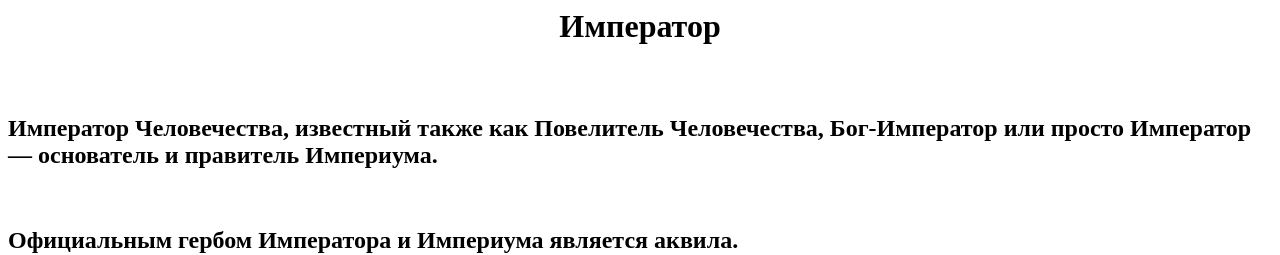
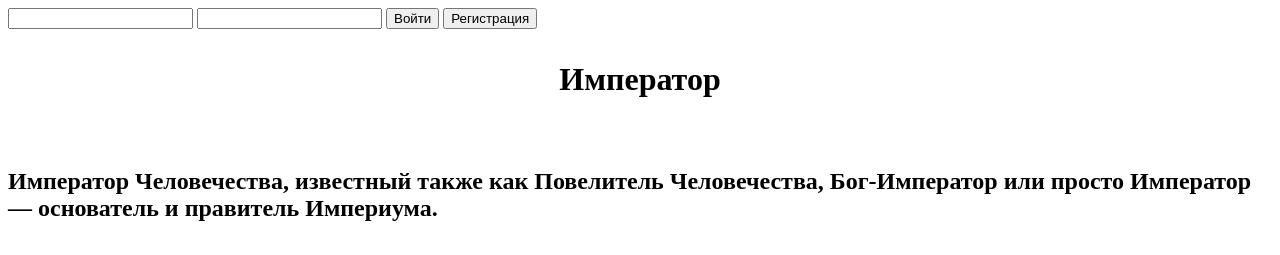
Before and after one commit to Z0NA666/1, a plain HTML site: page index.html in a window 1280 px wide. Shown: the top 255 px of the page. Drawn offline with Linux system fonts and the light colour scheme.

Commit message:
Update index.html

```diff
--- a/index.html
+++ b/index.html
@@ -1,6 +1,11 @@
 <html>
 <head><title>Император</title></head>
 <body>
+<form>
+  <input type="text" name="login">
+  <input type="password" name="пароль">
+  <input type="button" value="Войти">
+<input type="button" value="Регистрация">
 <h1><p align="center"> Император </p></h1>
 <br> <h2> Император Человечества, известный также как Повелитель Человечества, Бог-Император или просто Император — основатель и правитель Империума. </h2>
 <br> <h2> Официальным гербом Императора и Империума является аквила. </h2>
```
